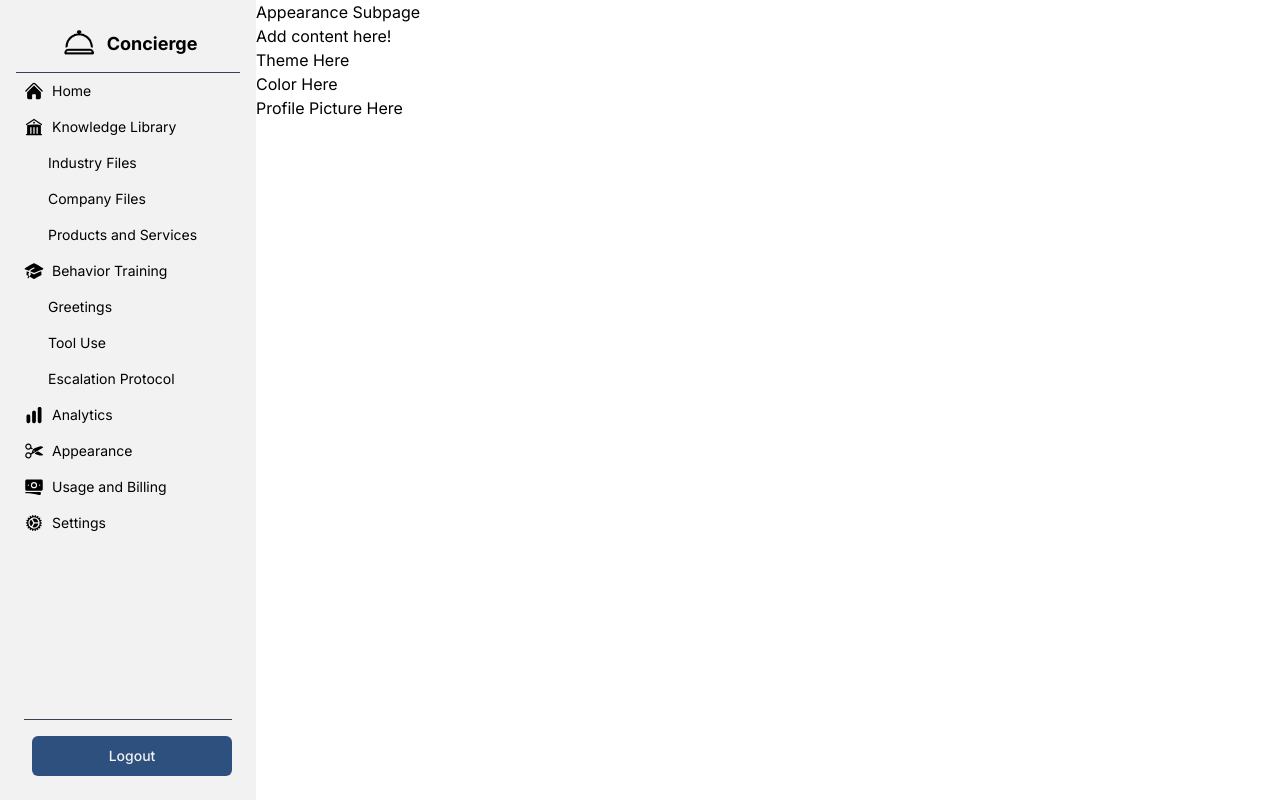
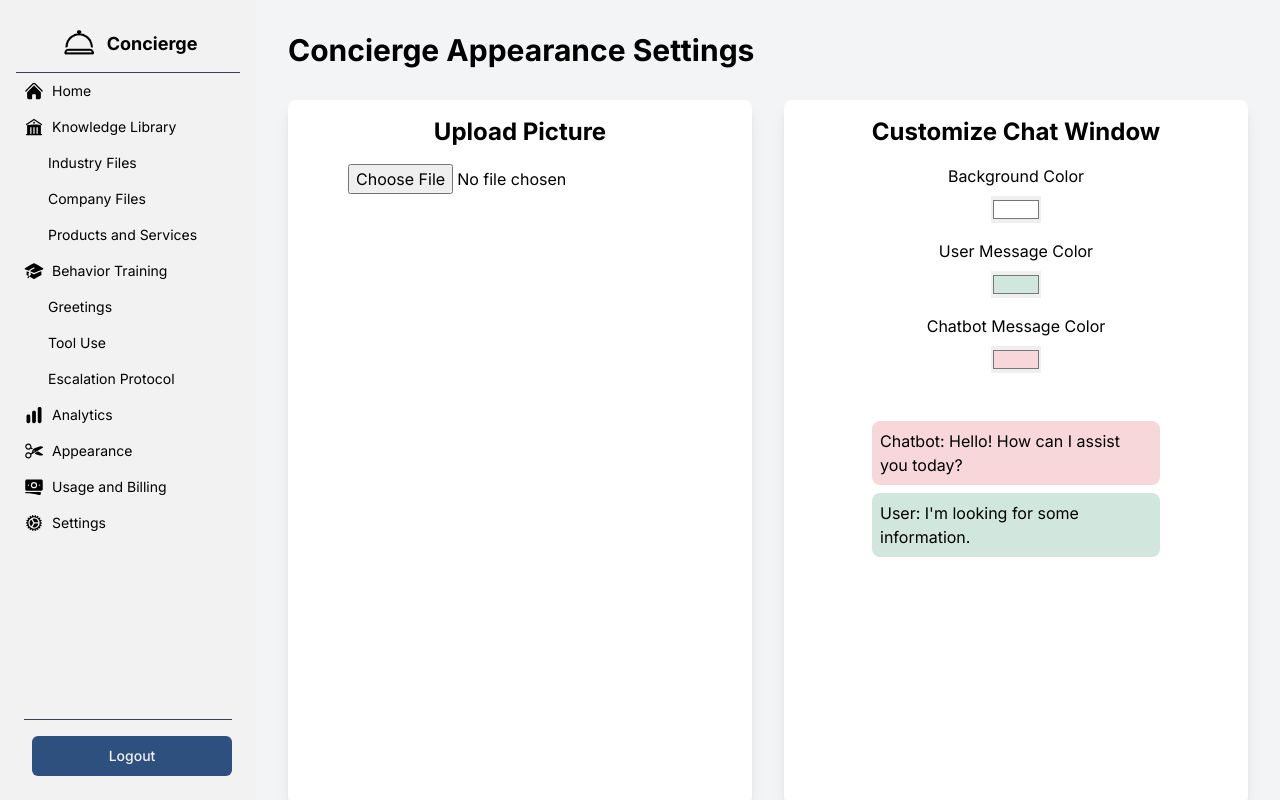
Before and after one commit to Concierge-Legal/concierge-live, a Next.js app: page /dashboard/1/appearance in a window 1280 px wide. Built offline with nearby package versions, Linux system fonts and the light colour scheme.

Commit message:
new appearence features

```diff
--- a/app/(Hide NavBar)/dashboard/[organizationId]/(Appearance Customization)/appearance/page.tsx
+++ b/app/(Hide NavBar)/dashboard/[organizationId]/(Appearance Customization)/appearance/page.tsx
@@ -1,3 +1,9 @@
+
+
+import UploadPicture from '@/components/dashboard/changeProfile';
+import ChatWindow from '@/components/dashboard/changestoChat';
+
+
 
 export default async function DashboardSubpage({ params }: { params: { organizationId: string } }) {
 	 //   User Engagement Analytics
@@ -6,24 +12,17 @@ export default async function DashboardSubpage({ params }: { params: { organizat
   //   Resolution Metrics
   //   User Satisfaction
     return (
-        <div>
-            <h1>Appearance Subpage</h1>
-            <p>Add content here!</p>
-			<div id="theme">
-				<p>
-				Theme Here
-				</p>
-
-			</div>
-			<div id="color">
-				<p> Color Here</p>
-			</div>
-			<div id="profilePicture">
-				<p> Profile Picture Here</p>
-			</div>
+		<div className="min-h-screen bg-gray-100">
 
 
-        </div>
+		<main className="container mx-auto p-8">
+		  <h1 className="text-3xl font-bold mb-8">Concierge Appearance Settings</h1>
+		  <div className="grid grid-cols-1 md:grid-cols-2 gap-8">
+			<UploadPicture />
+			<ChatWindow />
+		  </div>
+		</main>
+	  </div>
 
     )
 }
--- /dev/null
+++ b/components/dashboard/changeProfile.tsx
@@ -0,0 +1,53 @@
+'use client';
+import { ChangeEvent, useState } from 'react';
+
+const UploadPicture = () => {
+  const [selectedFile, setSelectedFile] = useState<File | null>(null);
+  const [preview, setPreview] = useState<string | null>(null);
+
+  const handleFileChange = (event: ChangeEvent<HTMLInputElement>) => {
+    const file = event.target.files?.[0];
+    if (file) {
+      setSelectedFile(file);
+      const reader = new FileReader();
+      reader.onloadend = () => {
+        setPreview(reader.result as string);
+      };
+      reader.readAsDataURL(file);
+    }
+  };
+
+  const handleUpload = () => {
+
+    alert('File ready to be uploaded!');
+  };
+
+  return (
+    <div className="flex flex-col items-center p-4 bg-white shadow-lg rounded-lg">
+      <h2 className="text-2xl font-bold mb-4">Upload Picture</h2>
+      <input
+        type="file"
+        accept="image/*"
+        onChange={handleFileChange}
+        className="mb-4"
+      />
+      {preview && (
+        <img
+          src={preview}
+          alt="Preview"
+          className="mb-4 w-64 h-64 object-cover"
+        />
+      )}
+      {selectedFile && (
+        <button
+          onClick={handleUpload}
+          className="bg-blue-500 text-white py-2 px-4 rounded hover:bg-blue-700"
+        >
+          Upload
+        </button>
+      )}
+    </div>
+  );
+};
+
+export default UploadPicture;
--- /dev/null
+++ b/components/dashboard/changestoChat.tsx
@@ -0,0 +1,59 @@
+"use client";
+import { useState } from "react";
+
+const ChatWindow = () => {
+  const [bgColor, setBgColor] = useState<string>("#ffffff");
+  const [userMessageColor, setUserMessageColor] = useState<string>("#d1e7dd");
+  const [chatbotMessageColor, setChatbotMessageColor] =
+    useState<string>("#f8d7da");
+
+  return (
+    <div className="flex flex-col items-center p-4 bg-white shadow-lg rounded-lg">
+      <h2 className="text-2xl font-bold mb-4">Customize Chat Window</h2>
+
+      <label className="mb-2">Background Color</label>
+      <input
+        type="color"
+        value={bgColor}
+        onChange={(e) => setBgColor(e.target.value)}
+        className="mb-4"
+      />
+
+      <label className="mb-2">User Message Color</label>
+      <input
+        type="color"
+        value={userMessageColor}
+        onChange={(e) => setUserMessageColor(e.target.value)}
+        className="mb-4"
+      />
+
+      <label className="mb-2">Chatbot Message Color</label>
+      <input
+        type="color"
+        value={chatbotMessageColor}
+        onChange={(e) => setChatbotMessageColor(e.target.value)}
+        className="mb-4"
+      />
+
+      <div
+        className="w-80 h-96 p-4 rounded-lg mt-4"
+        style={{ backgroundColor: bgColor }}
+      >
+        <div
+          className="mb-2 p-2 rounded-lg"
+          style={{ backgroundColor: chatbotMessageColor }}
+        >
+          Chatbot: Hello! How can I assist you today?
+        </div>
+        <div
+          className="mb-2 p-2 rounded-lg self-end"
+          style={{ backgroundColor: userMessageColor }}
+        >
+          User: I'm looking for some information.
+        </div>
+      </div>
+    </div>
+  );
+};
+
+export default ChatWindow;
--- a/components/ui/navigationMenu.tsx
+++ b/components/ui/navigationMenu.tsx
@@ -41,7 +41,7 @@ NavigationMenuList.displayName = NavigationMenuPrimitive.List.displayName
 const NavigationMenuItem = NavigationMenuPrimitive.Item
 
 const navigationMenuTriggerStyle = cva(
-  "group inline-flex h-10 w-max items-center justify-center rounded-md bg-background px-4 py-2 text-sm font-medium transition-colors hover:bg-accent hover:text-accent-foreground focus:bg-accent focus:text-accent-foreground focus:outline-none disabled:pointer-events-none disabled:opacity-50 data-[active]:bg-accent/50 data-[state=open]:bg-accent/50"
+  "group inline-flex h-10 w-max items-center justify-center rounded-md bg-background px-4 py-2 text-sm font-medium transition-colors hover:bg-primary hover:text-accent-foreground focus:bg-accent focus:text-accent-foreground focus:outline-none disabled:pointer-events-none disabled:opacity-50 data-[active]:bg-accent/50 data-[state=open]:bg-accent/50"
 )
 
 const NavigationMenuTrigger = React.forwardRef<
```
